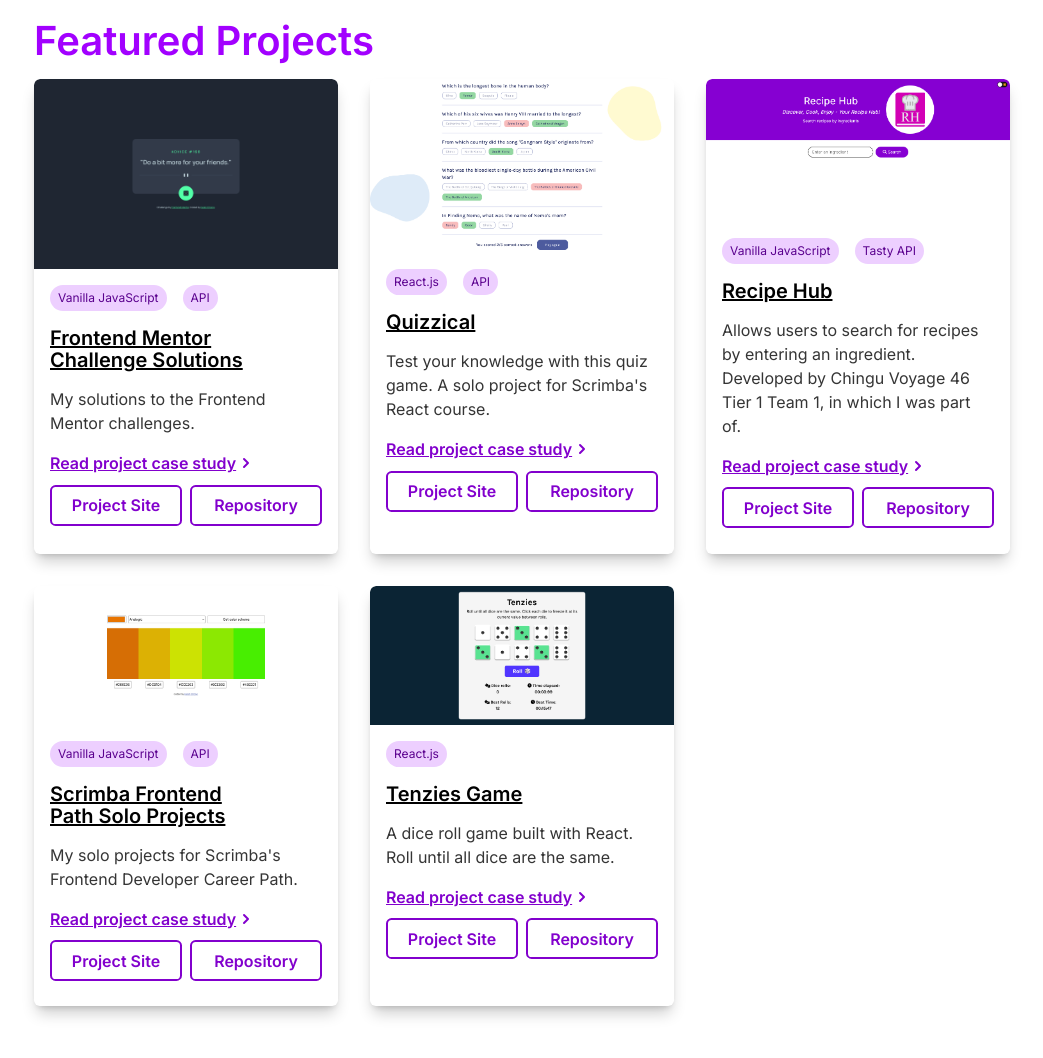
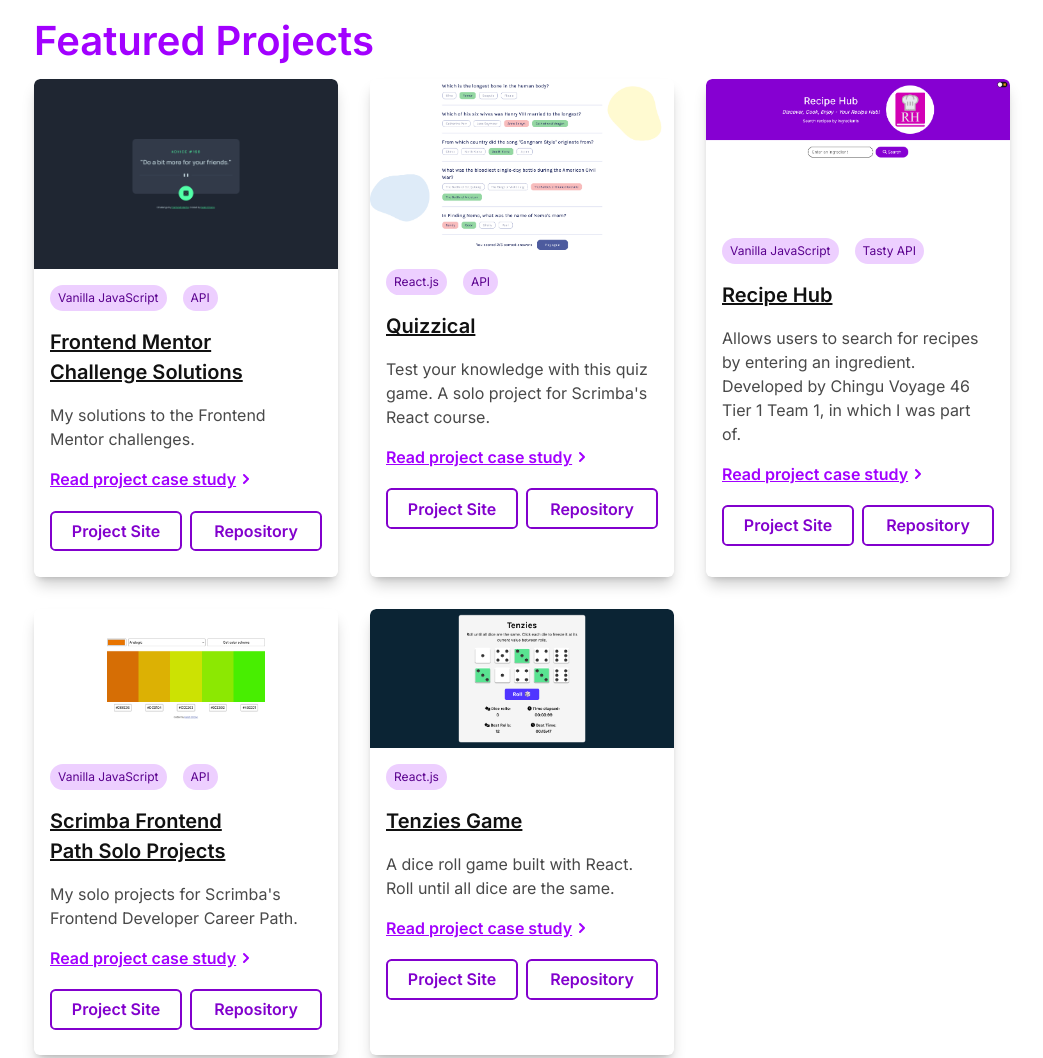
Before and after one commit to helenclx/helenchong.dev, an Eleventy site: page src/index.njk in a window 1280 px wide. Shown: the part 1050-2108 px from the top of the page, without its empty margins (118-1161 px from the left). Built offline with nearby package versions, Linux system fonts and the light colour scheme; Eleventy itself is replaced by a stand-in of ours; files that its build step writes are made by us from their sources; files whose address does not match are found by name.

Commit message:
Style project card :focus selector and adjust spacing

```diff
--- a/src/assets/css/style.css
+++ b/src/assets/css/style.css
@@ -3,8 +3,9 @@
 /* ------------------- */
 :root {
     --clr-white: #fff;
+    --clr-txt-default: #111111;
     --clr-slate-300: #797979;
-    --clr-slate-600: #353535;
+    --clr-slate-600: #494949;
     --clr-accent-100: #edcfff;
     --clr-accent-600: #a200ff;
     --clr-accent-700: #8200cd;
@@ -102,6 +103,7 @@
 
 body {
     font-family: var(--ff-default), Arial, Helvetica, sans-serif;
+    color: var(--clr-txt-default);
     display: flex;
     flex-direction: column;
 }
@@ -404,10 +406,11 @@
     margin-bottom: 1rem;
     font-size: 1.25rem;
     font-weight: 600;
+    line-height: 1.5;
 }
 
-.project-card__title:focus {
-    outline-offset: 0.2em;
+.project-card__title a:focus {
+    outline: 0.15em solid var(--clr-txt-default);
 }
 
 .project-card__tags {
@@ -434,7 +437,12 @@
     display: inline-flex;
     align-items: center;
     font-weight: 600;
-    color: var(--clr-accent-700);
+    color: var(--clr-accent-600);
+    margin-bottom: 0.6em;
+}
+
+.project-card__link:focus {
+    outline: 0.15em solid var(--clr-accent-700);
 }
 
 .project-card__link-icon {
@@ -472,6 +480,10 @@
     color: var(--clr-white);
     background-color: var(--clr-accent-700);
     cursor: pointer;
+}
+
+.project-card__btn:focus {
+    outline: 0.2em solid var(--clr-accent-700);
 }
 
 /* Project Page Styles */
```
